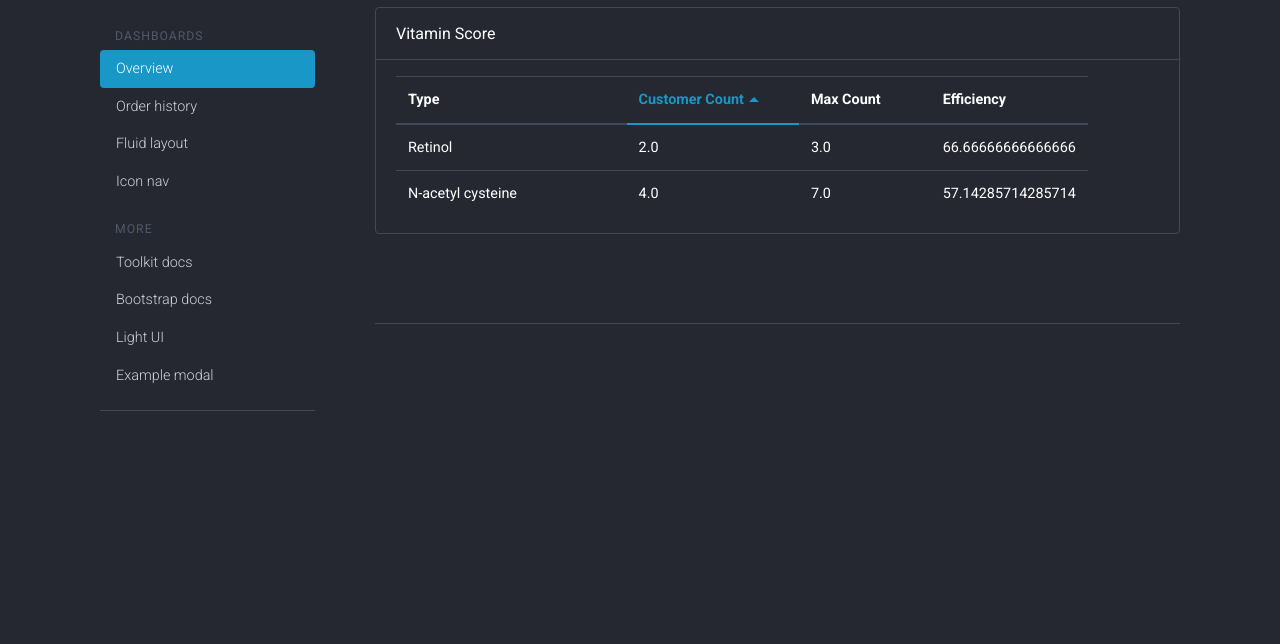
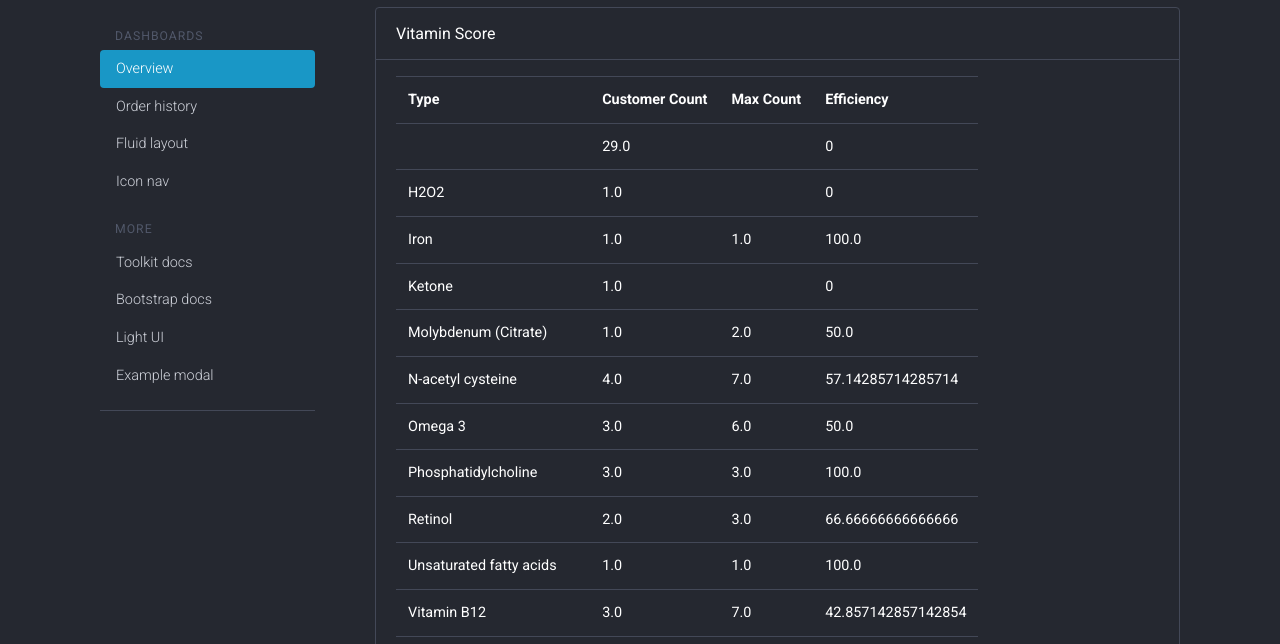
Before and after one commit to jparkSF/gives-you-wings, a website: page docs/index.html in a window 1280 px wide. Shown: the part 156-800 px from the top of the page. Drawn offline with Linux system fonts and the light colour scheme.

Commit message:
add data into score table

```diff
--- a/docs/assets/js/processData.js
+++ b/docs/assets/js/processData.js
@@ -20,6 +20,26 @@ function processVitaminScore(data) {
     formatted_data.push(row.split(','))
   }) /* each column is separated by ','  */
 
-  console.log(formatted_data)
+  appendData(formatted_data)
+}
 
+function appendData(data){
+  console.log('inside')
+  for(let i = 1; i < data.length; i++){
+
+    const type = data[i][0]
+    const customerCount = data[i][1]
+    const maxCount = data[i][2]
+    const efficiency = data[i][3]
+
+    $(".vitamin-score-table-body").append(
+    `
+      <tr>
+        <td>${type}</td>
+        <td>${customerCount}</td>
+        <td>${maxCount}</td>
+        <td>${efficiency}</td>
+      </tr>
+    `)
+  }
 }
--- a/docs/index.html
+++ b/docs/index.html
@@ -134,28 +134,14 @@
                 </h6>
 
                 <table class="table list-group-header" data-sort="table">
-                  <thead>
+                  <tbody class="vitamin-score-table-body">
                     <tr>
                       <th class="col-md-4">Type</th>
                       <th>Customer Count</th>
                       <th>Max Count</th>
                       <th>Efficiency</th>
                     </tr>
-                  </thead>
-                  <tbody>
-                    <tr>
 
-                      <td>N-acetyl cysteine</td>
-                      <td>4.0</td>
-                      <td>7.0</td>
-                      <td>57.14285714285714</td>
-                    </tr>
-                    <tr>
-                      <td>Retinol</td>
-                      <td>2.0</td>
-                      <td>3.0</td>
-                      <td>66.66666666666666</td>
-                    </tr>
                   </tbody>
                 </table>
 
```
Lines whose indentation alone changed are shown as unchanged.
